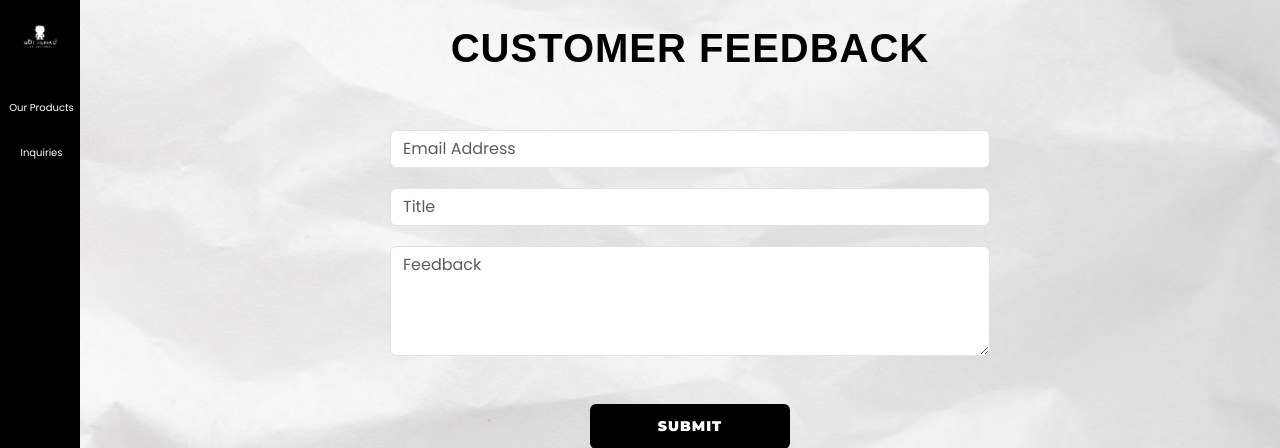
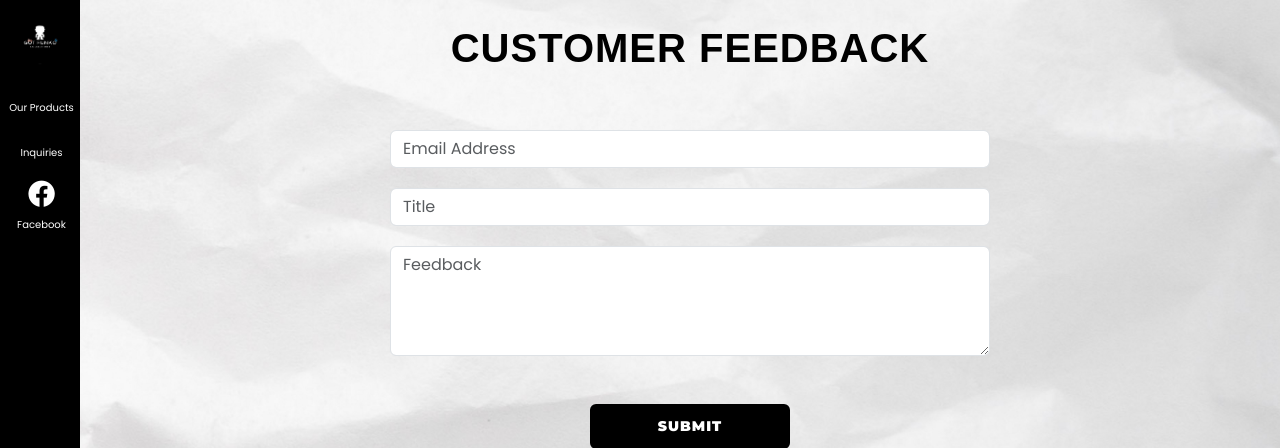
Before and after one commit to ZachyHart/GFInventoryFINAL, a PHP site: page /GFInventoryFINAL/CustomerFeedback2.php in a window 1280 px wide. Shown: the top 448 px of the page. Run offline with PHP 8.4, Linux system fonts and the light colour scheme; some libraries are stand-ins or nearby versions; some web fonts are replaced.

Commit message:
added facebook link to sidebar

```diff
--- a/CustomerFeedback2.php
+++ b/CustomerFeedback2.php
@@ -13,6 +13,7 @@
     <link href="https://fonts.googleapis.com/css2?family=Montserrat:wght@900&display=swap" rel="stylesheet">
     <link href="https://fonts.googleapis.com/css2?family=Montserrat:wght@500&display=swap" rel="stylesheet">
     <link href="https://fonts.googleapis.com/css2?family=Bowlby+One+SC&display=swap" rel="stylesheet">
+    <link rel="stylesheet" href="https://cdnjs.cloudflare.com/ajax/libs/font-awesome/6.1.1/css/all.min.css">
     <link rel="stylesheet" href="style.css">
 </head>
 
@@ -37,7 +38,12 @@
                         <span><br>Inquiries</span>
                     </a>
                 </li>
-                <!-- Add more sidebar items here -->
+                <li class="sidebar-item">
+            <a href="https://www.facebook.com/profile.php?id=100088628276490" class="sidebar-link" target="_blank" title="Facebook">
+                <i class="fa-brands fa-facebook"></i>
+                <span><br>Facebook</span>
+            </a>
+        </li>
             </ul>
             <div class="sidebar-footer">
                 <a href="CustomerInventory.php" class="sidebar-link" title="Logout">
--- a/style.css
+++ b/style.css
@@ -1073,3 +1073,15 @@ body, html {
         font-size: 16px;
     }
 }
+
+
+
+.sidebar-nav .fa-facebook {
+    font-size: 1.7rem; /* Adjust the size as needed */
+    color: white; /* Or any color that fits your sidebar theme */
+    transition: color 0.3s; /* For a nice hover effect */
+}
+
+.sidebar-nav .fa-facebook:hover {
+    color: #4267B2; /* Facebook blue for hover state */
+}
```
Also changed, not shown: CustomerFeedback.php (+7 -2 lines), CustomerInventory.php (+11 -1 lines).
